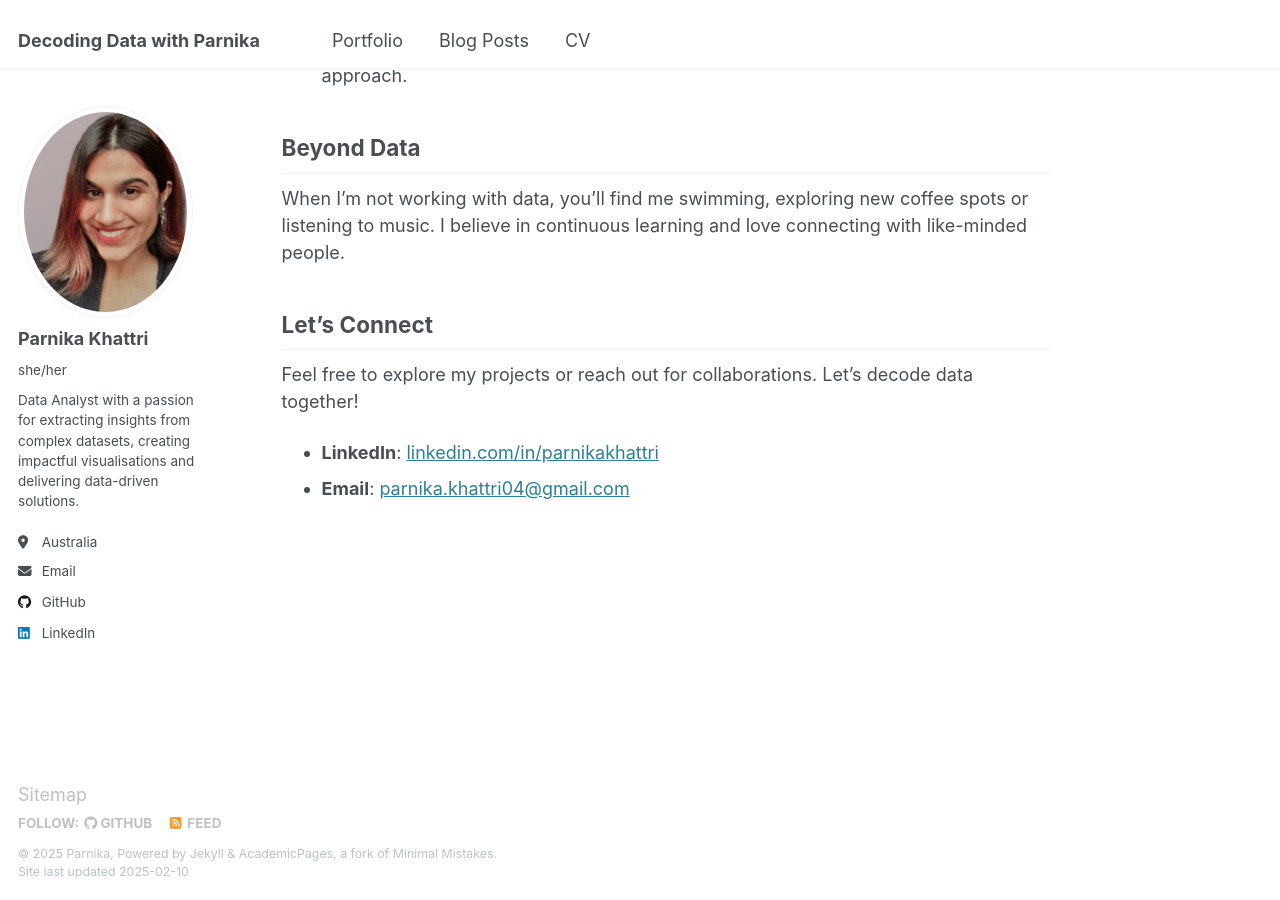
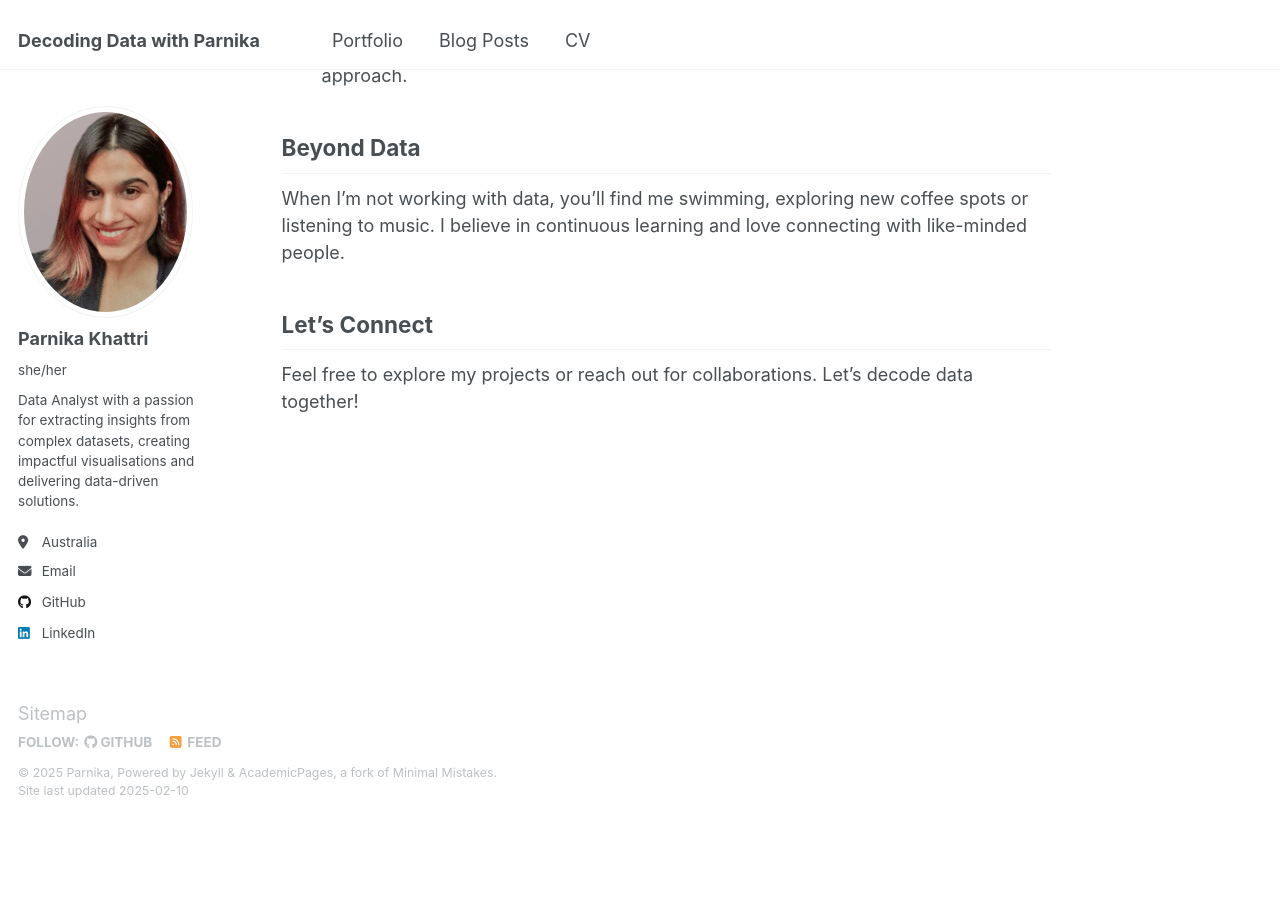
Before and after one commit to parnikakhattri/parnikakhattri.github.io, a Jekyll site: the page built from _pages/about.md, in a window 1280 px wide and 900 px high, scrolled down 829 px. Built offline with Jekyll 4.4.1, drawn with Linux system fonts in a browser that asks for light colours; after the commit the page ends 1648 px from its top, so only the background shows below that.

Commit message:
Removing duplicated information from about.md

```diff
--- a/_pages/about.md
+++ b/_pages/about.md
@@ -30,6 +30,3 @@ When I’m not working with data, you’ll find me swimming, exploring new coffe
 ## Let's Connect
 
 Feel free to explore my projects or reach out for collaborations. Let’s decode data together!
-
-- **LinkedIn**: [linkedin.com/in/parnikakhattri](https://www.linkedin.com/in/parnikakhattri)
-- **Email**: [parnika.khattri04@gmail.com](mailto:parnika.khattri04@gmail.com)
```
